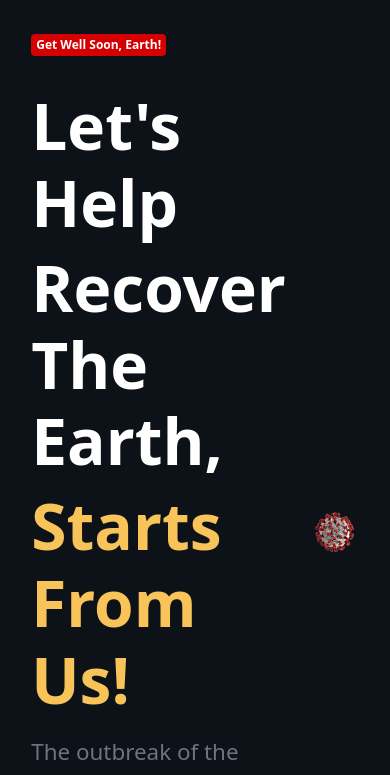
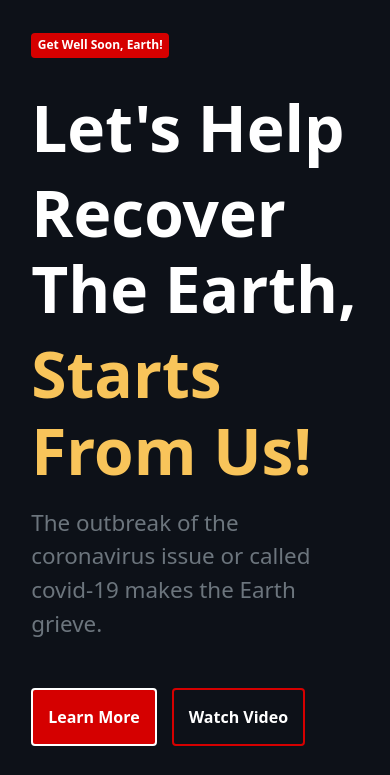
Before and after one commit to DemarioDouce/GwehCovid19-Website, a React (Create React App) app: page / in a window 390 px wide. Shown: the top 775 px of the page. Built offline with nearby package versions, Linux system fonts and the light colour scheme.

Commit message:
Made elements responsive.

```diff
--- a/src/App.js
+++ b/src/App.js
@@ -11,7 +11,7 @@ function App() {
       <div className="container-fluid">
         <section className="top-section">
           <div className="row d-flex align-items-center">
-            <div className="col">
+            <div className="col-lg-6">
               <p className="badge text-wrap">Get Well Soon, Earth!</p>
               <h1 className="fw-bold mt-3 top-h1-text">Let's Help</h1>
               <h1 className="fw-bold top-h1-text">Recover The Earth,</h1>
@@ -25,14 +25,14 @@ function App() {
                 The outbreak of the coronavirus issue or called covid-19 makes
                 the Earth grieve.
               </p>
-              <button type="button" class="btn-primary rounded">
+              <button type="button" class="btn-primary rounded mb-5">
                 Learn More
               </button>
-              <button type="button" class="btn-secondary rounded">
+              <button type="button" class="btn-secondary rounded mb-5">
                 Watch Video
               </button>
             </div>
-            <div className="col text-center">
+            <div className="col-lg-6 text-center">
               <img
                 src={TopSectionImage}
                 alt="Coronavirus."
```
